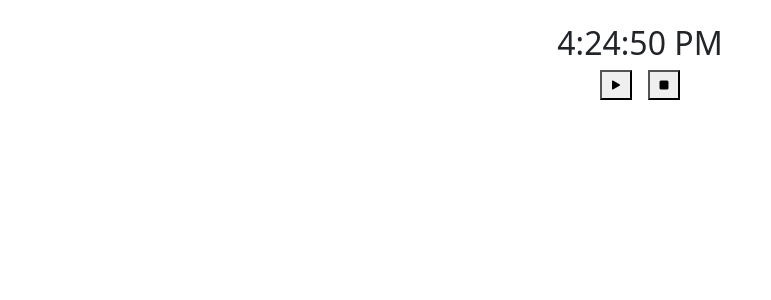
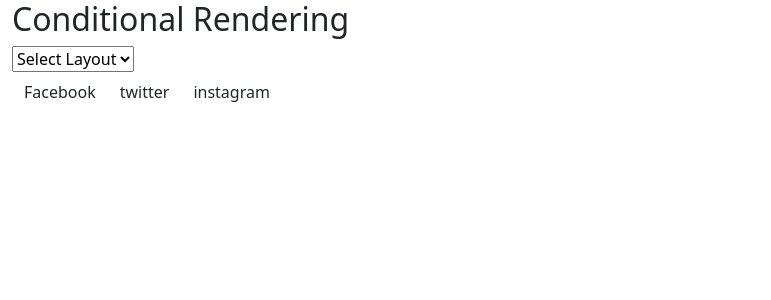
Before and after one commit to Varunk558/shopping-react, a React (Create React App) app: page / in a window 1280 px wide. Shown: the top 300 px of the page, without its empty margins (0-771 px from the left). Built offline with nearby package versions, Linux system fonts and the light colour scheme.

Commit message:
Updated with conditional rendering

```diff
--- a/src/index.js
+++ b/src/index.js
@@ -19,11 +19,15 @@ import { ElementStateEventDemoComponent } from './components/event-demo/element-
 import { FormEventDemoComponent } from './components/event-demo/form-event-demo.component';
 import { TimerEventsDemoComponent } from './components/event-demo/timer-events-demo.component';
 import { TimerMemoryEventComponent } from './components/event-demo/timer-memory-event.component';
+import { EmiCalculatorComponent } from './components/emi-calculator/emi-calculator.component';
+import { SampleComponent } from './components/sample/sample.component';
+import { PropertiesDemoComponent } from './components/properties-demo/properties.component';
+import { ConditionalRenderingComponent } from './components/properties-demo/conditional-rendering.component';
 
 const root = ReactDOM.createRoot(document.getElementById('root'));
 root.render(
   <React.StrictMode>
-    <TimerMemoryEventComponent />
+    <ConditionalRenderingComponent />
   </React.StrictMode>
 );
 
```
